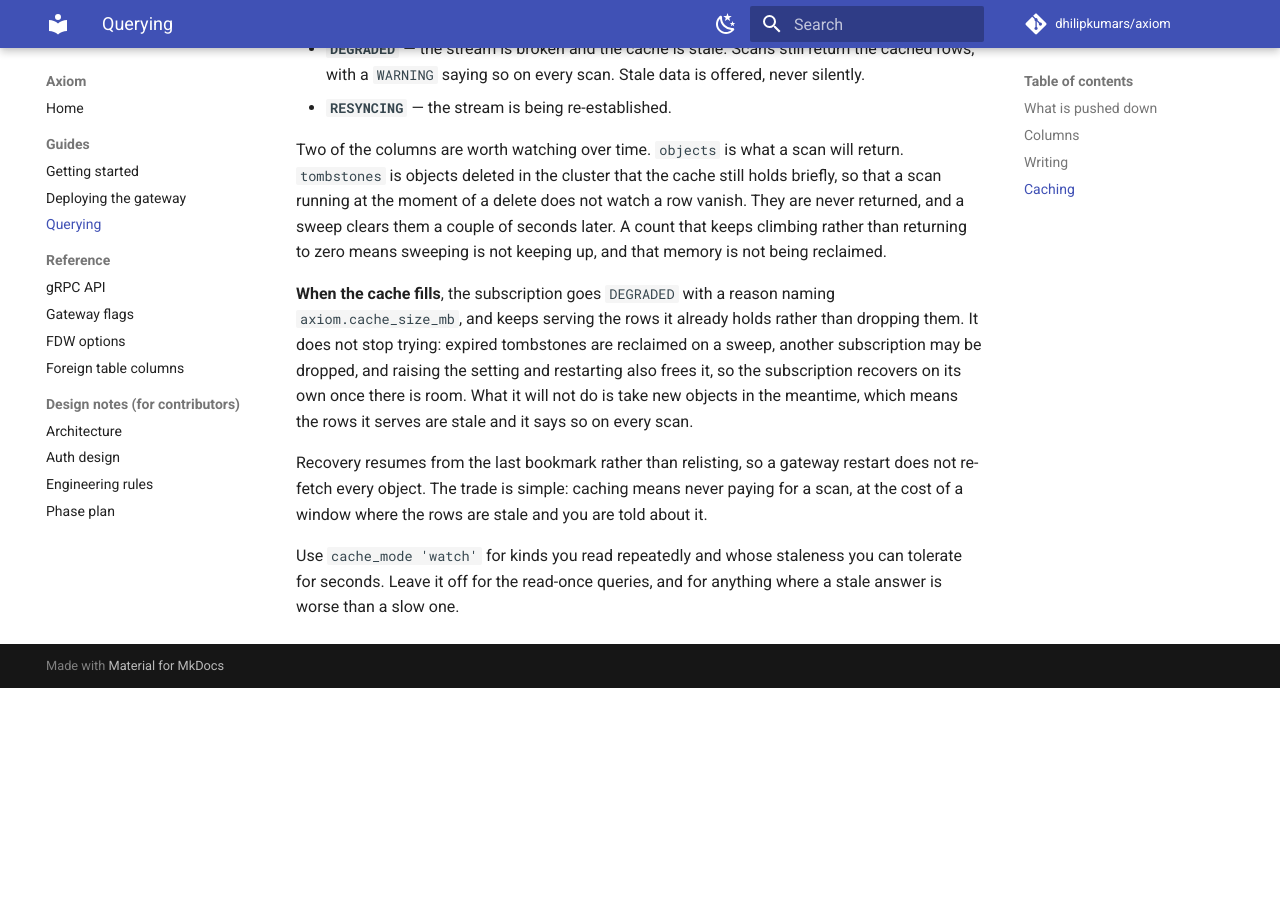
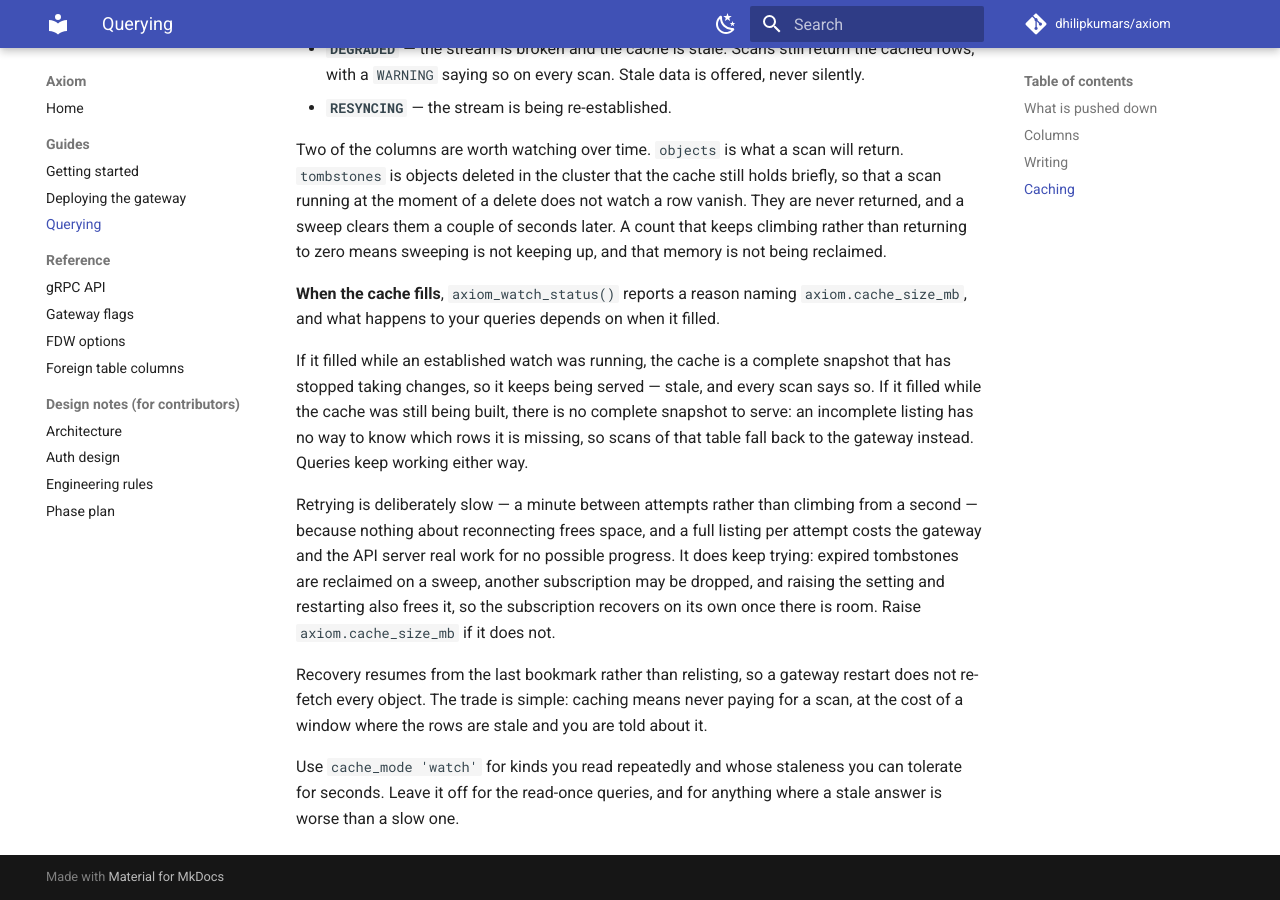
Before and after one commit to dhilipkumars/axiom, an MkDocs documentation site: the page built from docs/guides/querying.md, in a window 1280 px wide and 900 px high, scrolled down 3115 px. Built offline with MkDocs 1.6.1 and Material for MkDocs 9.7.7, drawn with Linux system fonts in a browser that asks for light colours; comment, search, counter and statistics services are not loaded; before the commit the page ends 3803 px from its top, so only the background shows below that.

Commit message:
Clear the cache before relisting even when it is full
Review caught that keeping the partial cache across a failed listing
leaves deleted objects in a cache that a later attempt marks ACTIVE. A
fresh listing sends only ADDED, so an object deleted cluster-side while
the cache was full is never mentioned by the listing that eventually
succeeds; the retained entry survives into an authoritative cache with
nothing left to correct it. That trades announced staleness for silent
wrongness, which is the wrong direction.

Tracking a listing generation and sweeping unobserved entries at SYNCED
would fix it, but it is not worth building, because the retention buys
nothing in the first place. The clear only runs before a fresh listing
-- a resume leaves the cache alone already -- and a fresh listing has no
bookmark, since none is recorded until SYNCED. So a cache-full failure
during one sends the slot to Requested, whose contents are not servable.
The rows being "saved" were never going to be served. Removing the
retention is strictly better than reconciling it.

What the PR is actually for is untouched: the failure is still
classified, the reason still names axiom.cache_size_mb, and the retry
still parks at the longest interval rather than relisting every second
into the same wall.

The claim that retention was load-bearing also made the docs wrong, as
the second review comment says. Both are now accurate about the two
paths, which differ: a cache that fills after syncing has a bookmark,
goes DEGRADED and keeps being served stale with a warning on every
scan; one that fills mid-listing is not served at all and scans fall
back to the gateway. The failure reason no longer claims either
outcome, since one string reaches both.

Verified: `retention_would_not_help_because_a_filling_cache_is_not_served`
asserts the state-machine fact the argument rests on, and fails if
next_state leaves a bookmark-less loss servable (checked by making that
mutation: 2 failed). 161 tests pass on pg17, clippy clean.

Co-Authored-By: Claude Opus 5 <noreply@anthropic.com>

```diff
--- a/docs/guides/querying.md
+++ b/docs/guides/querying.md
@@ -163,13 +163,24 @@ a row vanish. They are never returned, and a sweep clears them a couple of
 seconds later. A count that keeps climbing rather than returning to zero means
 sweeping is not keeping up, and that memory is not being reclaimed.
 
-**When the cache fills**, the subscription goes `DEGRADED` with a reason naming
-`axiom.cache_size_mb`, and keeps serving the rows it already holds rather than
-dropping them. It does not stop trying: expired tombstones are reclaimed on a
+**When the cache fills**, `axiom_watch_status()` reports a reason naming
+`axiom.cache_size_mb`, and what happens to your queries depends on when it
+filled.
+
+If it filled while an established watch was running, the cache is a complete
+snapshot that has stopped taking changes, so it keeps being served — stale, and
+every scan says so. If it filled while the cache was still being built, there
+is no complete snapshot to serve: an incomplete listing has no way to know
+which rows it is missing, so scans of that table fall back to the gateway
+instead. Queries keep working either way.
+
+Retrying is deliberately slow — a minute between attempts rather than climbing
+from a second — because nothing about reconnecting frees space, and a full
+listing per attempt costs the gateway and the API server real work for no
+possible progress. It does keep trying: expired tombstones are reclaimed on a
 sweep, another subscription may be dropped, and raising the setting and
 restarting also frees it, so the subscription recovers on its own once there is
-room. What it will not do is take new objects in the meantime, which means the
-rows it serves are stale and it says so on every scan.
+room. Raise `axiom.cache_size_mb` if it does not.
 
 Recovery resumes from the last bookmark rather than relisting, so a gateway
 restart does not re-fetch every object. The trade is simple: caching means
```
Also changed, not shown: .changes/cache-full-terminal.md (+10 -8 lines), 1 other file.
